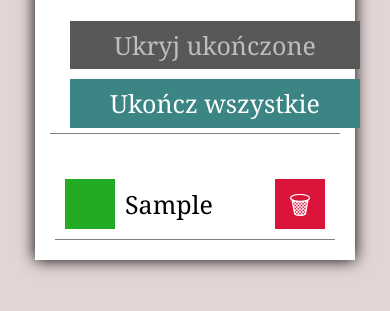
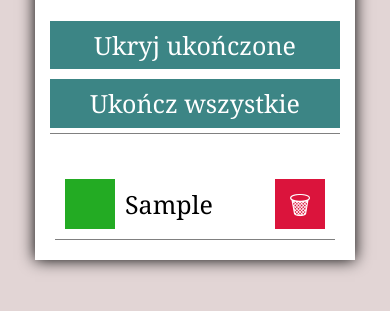
Before and after one commit to Kristopher1001/To-do-List, a plain HTML site: page index.html in a window 390 px wide. Both pictures are taken after typing "Sample" into the empty fields and a click on the button "Dodaj zadanie". Shown: the part 487-798 px from the top of the page. Drawn offline with nearby package versions, Linux system fonts and the light colour scheme.

Commit message:
functionality improvement

```diff
--- a/css/tasks.css
+++ b/css/tasks.css
@@ -87,6 +87,24 @@
     }
 }
 
+.section__buttonToggle--hide:disabled {
+    padding: 10px;
+    background-color: rgb(60, 133, 133);
+    color: white;
+    border: none;
+    transition: 1s;
+    margin: 7px;
+    width: 250px;
+}
+
+@media (max-width: 767px) {
+    .section__buttonToggle--hide:disabled {
+          width: 100%;
+          margin: 5px 20px 5px 20px;
+          border: none;
+    }
+}
+
 .section__button {
     display: flex;
    justify-content: flex-end;
@@ -97,5 +115,6 @@
     .section__button {
         display: grid;
         grid-template-columns: 1fr;
+        justify-items: center;
     }
 }
--- a/index.html
+++ b/index.html
@@ -38,12 +38,13 @@
         <div class="section__layout">
             <h2 class="section__header">Lista zadań</h2>
             <div class="section__button js-buttons">
-                <button class="section__buttonToggle js-toggleHideDoneTasks">Ukryj ukończone</button>
+                <button class="section__buttonToggle section__buttonToggle--hide js-toggleHideDoneTasks">Ukryj ukończone</button>
                 <button class="section__buttonToggle js-markAllDone">Ukończ wszystkie</button>
             </div>
         </div>
             <div class="section__body">
                 <ul class="js-tasks tasks">
+                    <li class="tasks__item"></li>
                 </ul>
             </div>
         </section>
--- a/script.js
+++ b/script.js
@@ -88,7 +88,7 @@
         }
 
         buttonsElement.innerHTML = `
-        <button class="section__buttonToggle js-toggleHideDoneTasks"
+        <button class="section__buttonToggle section__buttonToggle--hide js-toggleHideDoneTasks"
         ${tasks.every(({ done }) => !done) ? "disabled" : ""}
         >
         ${hideDoneTasks ? "Pokaż" : "Ukryj"} ukończone
```
